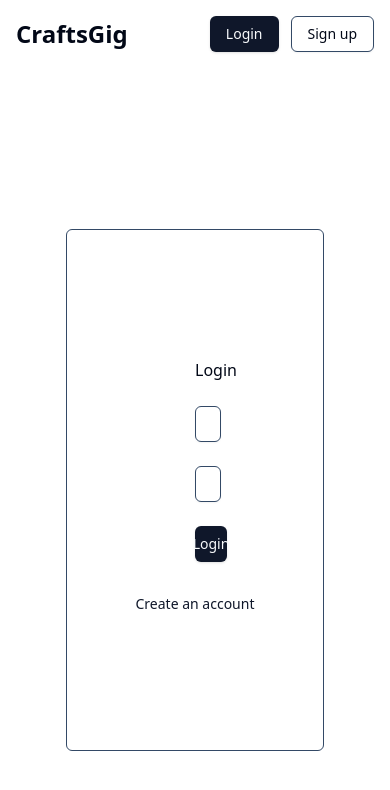
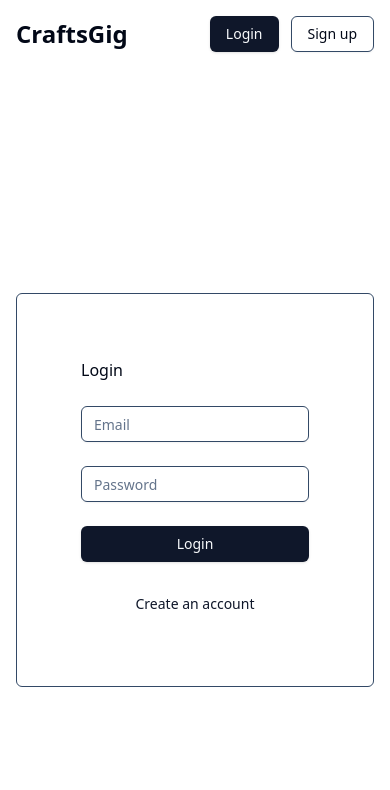
Before and after one commit to zaynOm/CraftsGig, a React (Vite) app in the folder frontend/: page /login in a window 390 px wide. Shown: the top 790 px of the page. Built offline with nearby package versions, Linux system fonts and the light colour scheme; no server answers.

Commit message:
fix forms layout issues

```diff
--- a/frontend/src/pages/Login.jsx
+++ b/frontend/src/pages/Login.jsx
@@ -28,7 +28,7 @@ function Login() {
 
   useEffect(() => {
     if (authenticated) navigate("/");
-  }, []);
+  }, [authenticated, navigate]);
 
   const onSubmit = async (data) => {
     try {
@@ -56,7 +56,7 @@ function Login() {
     <div className="flex min-h-dvh flex-col items-center justify-center">
       <form
         onSubmit={handleSubmit(onSubmit)}
-        className="flex w-[40%] flex-col gap-6 rounded-md border border-input p-32"
+        className="mx-4 flex flex-col gap-6 rounded-md border border-input p-16 md:p-32 xl:w-[40%]"
       >
         <h1>Login</h1>
         <Input {...register("email")} type="text" placeholder="Email" />
--- a/frontend/src/pages/Register.jsx
+++ b/frontend/src/pages/Register.jsx
@@ -74,7 +74,7 @@ function Register() {
 
   useEffect(() => {
     if (authenticated) navigate("/");
-  }, []);
+  }, [authenticated, navigate]);
 
   const watchIsCraftsMan = form.watch("isCraftsMan");
 
@@ -108,10 +108,11 @@ function Register() {
   };
 
   return (
+    <div className="flex min-h-dvh flex-col items-center justify-center">
       <Form {...form}>
         <form
           onSubmit={form.handleSubmit(onSubmit)}
-        className="mx-auto mt-40 flex w-[40%] flex-col space-y-4 rounded-md border border-input p-20"
+          className="mx-4 mt-40 flex flex-col space-y-4 rounded-md border border-input p-20 xl:w-[40%]"
         >
           <FormField
             control={form.control}
@@ -261,6 +262,7 @@ function Register() {
           <FormMessage />
         </form>
       </Form>
+    </div>
   );
 }
 
```
Lines whose indentation alone changed are shown as unchanged.
